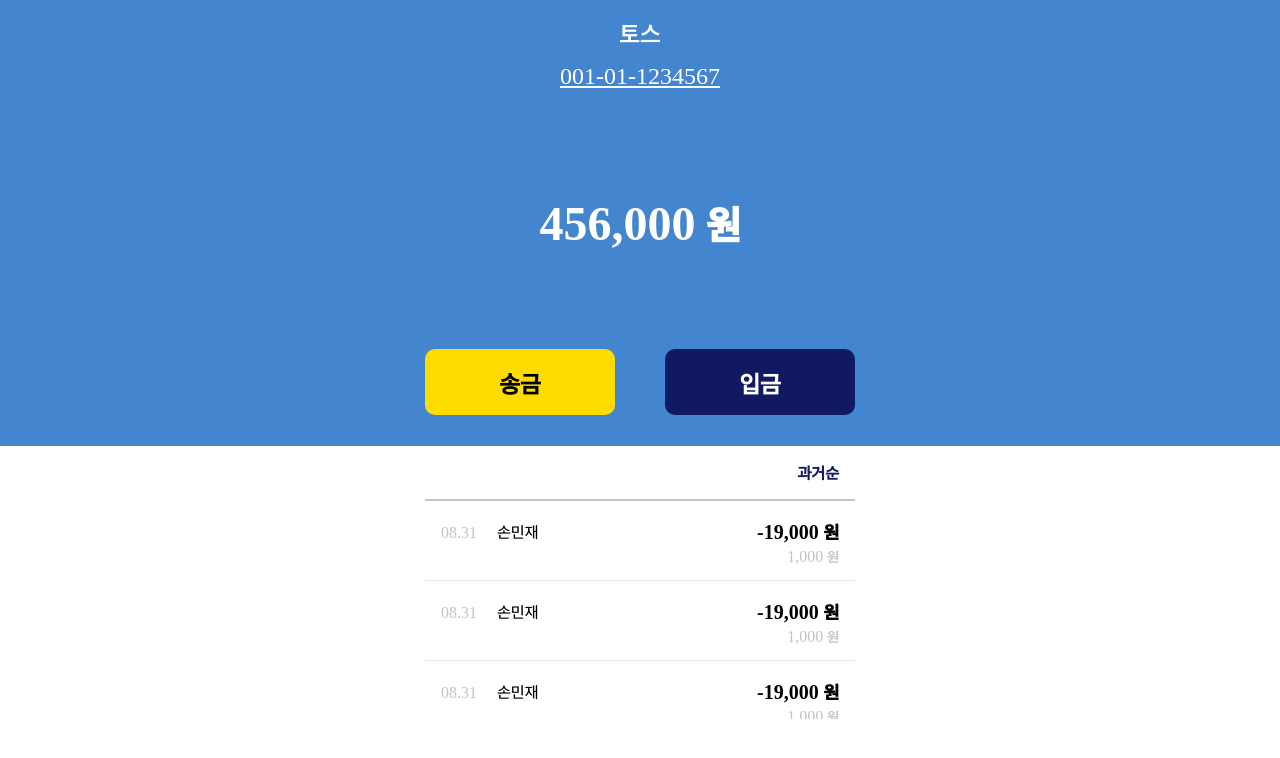
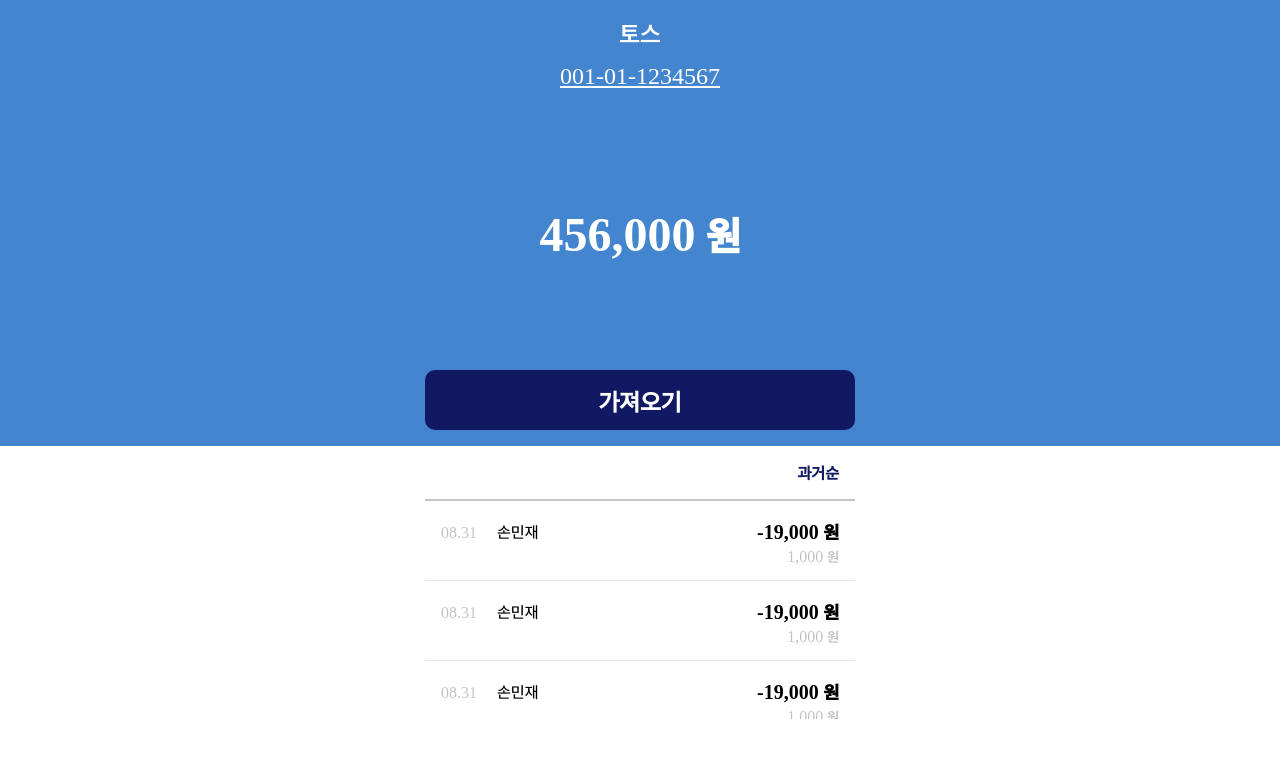
Before and after one commit to Clzzi/DGSW_KaKaoBank, a React (Create React App) app in the folder dgsw-kakaobank/: page /detailcard in a window 1280 px wide. Shown: the top 758 px of the page. Built offline with nearby package versions, Linux system fonts and the light colour scheme.

Commit message:
:recycle: Add & Fix: useDetailCard Hooks, customBringButton
useDetailCard Hooks만들어서 함수 및 버튼 스타일링 객체 이동

```diff
--- a/dgsw-kakaobank/src/components/DetailCard/DetailCard.tsx
+++ b/dgsw-kakaobank/src/components/DetailCard/DetailCard.tsx
@@ -1,29 +1,15 @@
-import {
-  StyledButton,
-  StyledMoney,
-  StyledTitle,
-  StyledTopWrapper,
-} from './DetailCard.style';
-import React from 'react';
-import { CSSProperties } from 'react';
-import Button from 'components/Common/Button';
-import CardHistory from './CardHistory';
 import {
   StyledCardHistoryWrapper,
   StyledHistoryOption,
 } from './CardHistory/CardHistory.style';
+import React from 'react';
+import CardHistory from './CardHistory';
+import Button from 'components/Common/Button';
+import useDetailCard from 'hooks/DetailCard/useDetailCard';
+import { StyledMoney, StyledTitle, StyledTopWrapper } from './DetailCard.style';
 
 const DetailCard = (): JSX.Element => {
-  const customRemittanceButtonStyle: CSSProperties = {
-    width: '190px',
-    height: '66px',
-    backgroundColor: '#FFDC00',
-    color: '#000000',
-  };
-  const customDepositButtonStyle: CSSProperties = {
-    width: '190px',
-    height: '66px',
-  };
+  const { pushBring, customBringButtonStyle } = useDetailCard();
   return (
     <>
       <StyledTopWrapper>
@@ -35,10 +21,11 @@
           456,000
           <span className="won"> 원</span>
         </StyledMoney>
-        <StyledButton>
-          <Button children="송금" customStyle={customRemittanceButtonStyle} />
-          <Button children="입금" customStyle={customDepositButtonStyle} />
-        </StyledButton>
+        <Button
+          children="가져오기"
+          customStyle={customBringButtonStyle}
+          handleClick={pushBring}
+        />
       </StyledTopWrapper>
       <StyledHistoryOption>과거순</StyledHistoryOption>
       <StyledCardHistoryWrapper>
--- /dev/null
+++ b/dgsw-kakaobank/src/hooks/DetailCard/useDetailCard.ts
@@ -0,0 +1,21 @@
+import useLink from 'hooks/Common/useLink';
+import { CSSProperties, useMemo } from 'react';
+
+const useDetailCard = () => {
+  const {handleLink: pushBring} = useLink("/bring/getcard");
+  const customBringButtonStyle: CSSProperties = useMemo(() => {
+    return {
+      width: '100%',
+      height: '60px',
+      zIndex: 9,
+      marginBottom: '16px',
+    };
+  }, []);
+
+  return {
+    pushBring,
+    customBringButtonStyle
+  }
+};
+
+export default useDetailCard;
--- a/dgsw-kakaobank/src/hooks/GetAccountInfo/useGetAccountInfo.ts
+++ b/dgsw-kakaobank/src/hooks/GetAccountInfo/useGetAccountInfo.ts
@@ -38,7 +38,7 @@
         }
         break;
       case '은행선택':
-        if (sessionStorage.getItem('Bring') !== 'getInfo') {
+        if (sessionStorage.getItem('Bring') !== 'getCard') {
           Toast.errorToast('비정상적인 접근입니다.');
           pushMain();
         }
```
